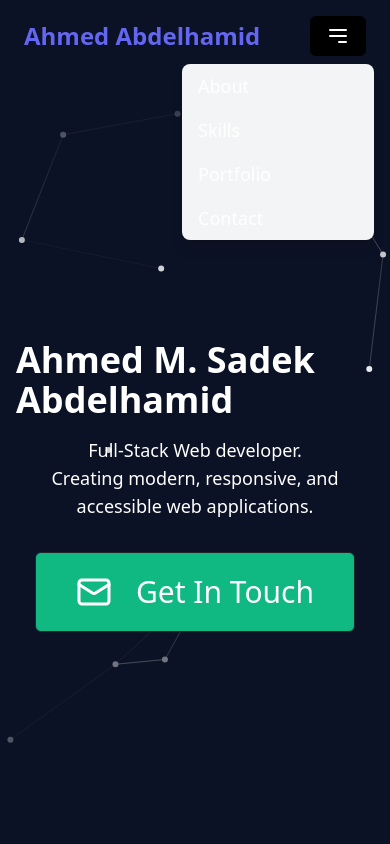
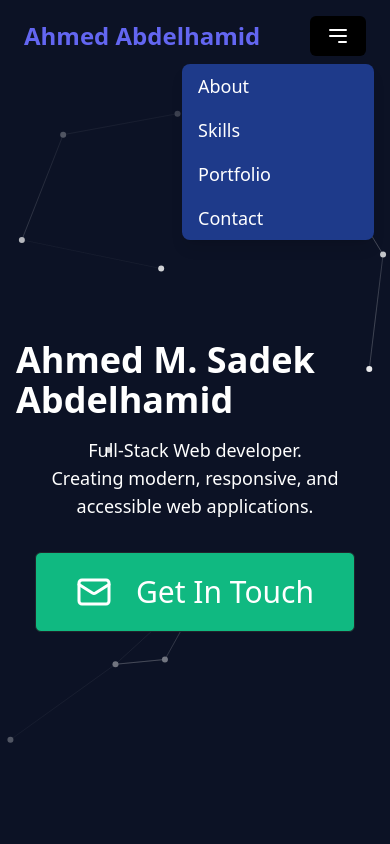
Before and after one commit to Ahmed-M-Sadek/my-portfolio, a React (Vite) app: page / in a window 390 px wide. Both pictures are taken after a click on the button 338 px from the left and 36 px from the top of the page. Shown: the top 844 px of the page. Built offline with nearby package versions, Linux system fonts and the light colour scheme.

Commit message:
fix navbar burger menu having white background

```diff
--- a/src/components/NavBar.tsx
+++ b/src/components/NavBar.tsx
@@ -65,7 +65,7 @@ const NavBar = () => {
       </div>
 
       {/* Burger menu for small screens */}
-      <div className="md:hidden">
+      <div className="md:hidden ">
         <Button
           onClick={() => setMenuOpen(!menuOpen)}
           className="text-textPrimaryCustom focus:outline-none"
@@ -86,13 +86,13 @@ const NavBar = () => {
           </svg>
         </Button>
         {menuOpen && (
-          <div className="absolute right-4 top-16 bg-backgroundCustom shadow-lg rounded-lg w-48 z-50">
+          <div className="absolute right-4 top-16 bg-secondaryCustom shadow-lg rounded-lg w-48 z-50">
             <Link
               to="about"
               smooth={true}
               duration={500}
               offset={offSet}
-              className="block px-4 py-2 text-lg hover:bg-highlightCustom hover:text-textPrimaryCustom cursor-pointer"
+              className="block px-4 py-2 text-lg hover:bg-highlightCustom hover:text-textPrimaryCustom cursor-pointer rounded-t-lg"
               onClick={() => setMenuOpen(false)}
             >
               About
@@ -122,7 +122,7 @@ const NavBar = () => {
               smooth={true}
               duration={500}
               offset={offSet}
-              className="block px-4 py-2 text-lg hover:bg-highlightCustom hover:text-textPrimaryCustom cursor-pointer"
+              className="block px-4 py-2 text-lg hover:bg-highlightCustom hover:text-textPrimaryCustom cursor-pointer rounded-b-lg"
               onClick={() => setMenuOpen(false)}
             >
               Contact
```
